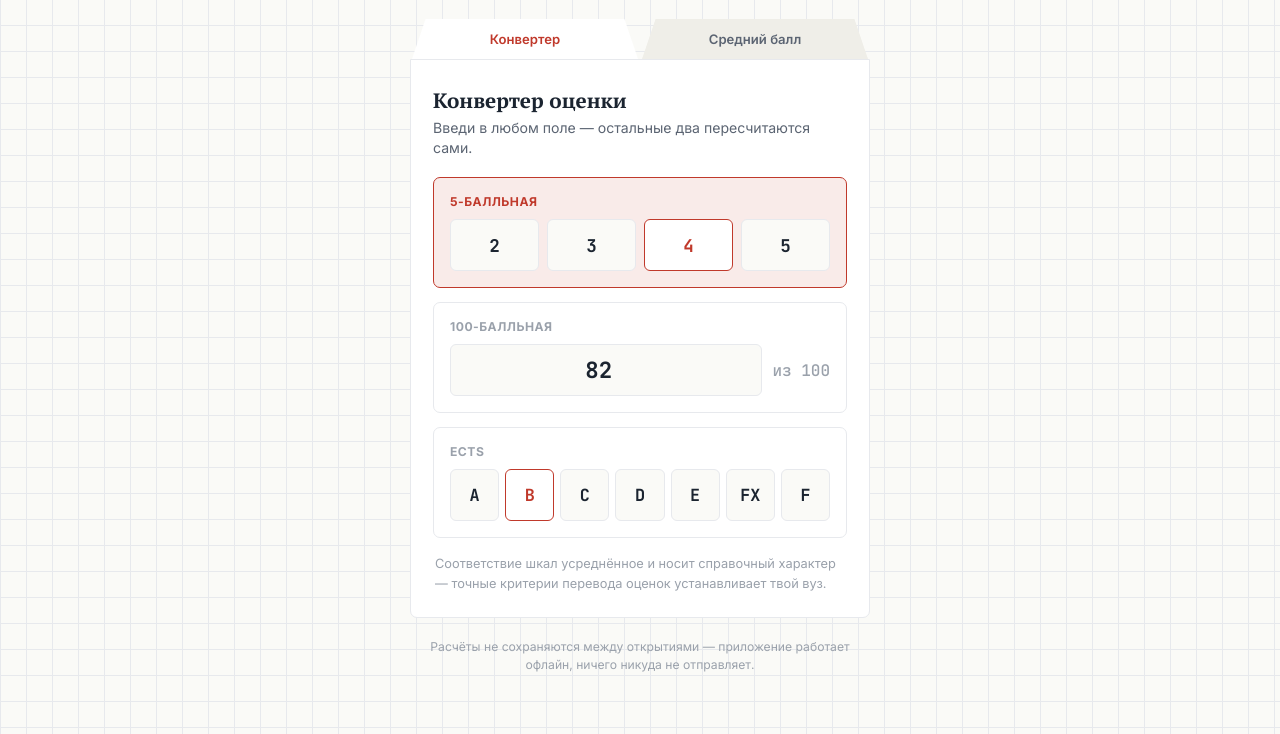
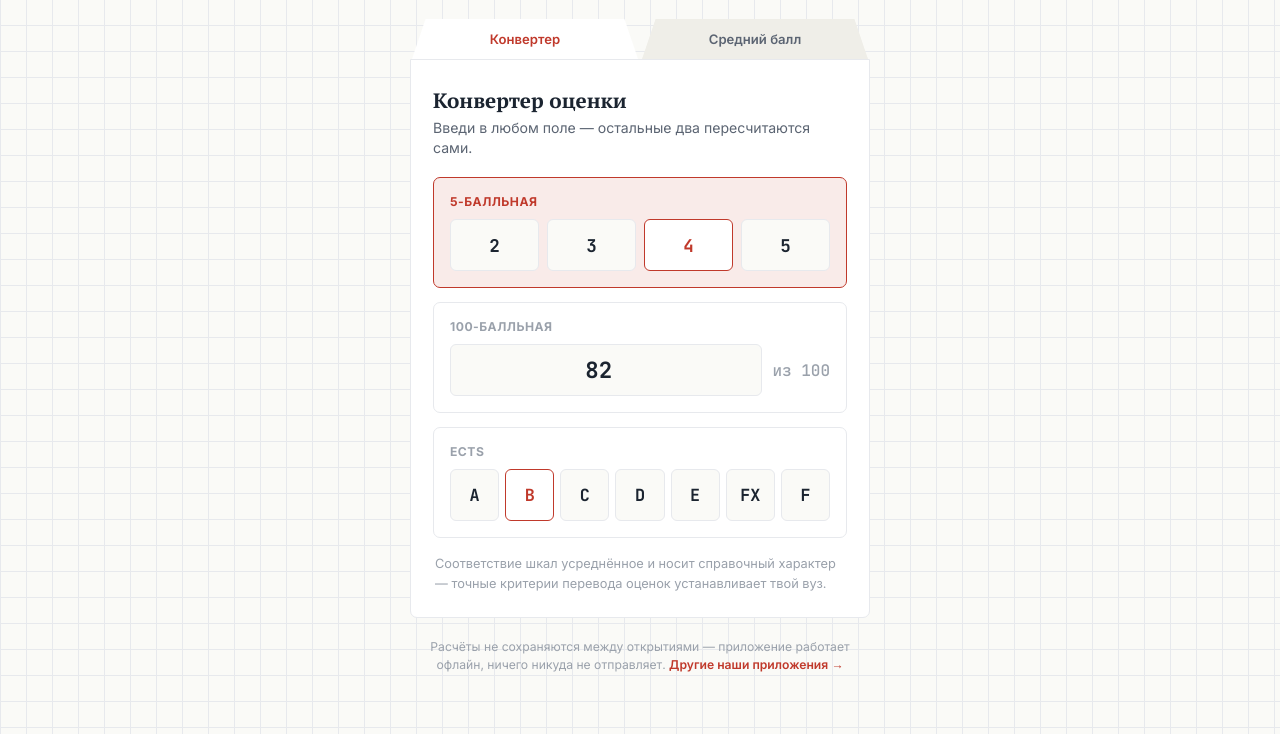
Before and after one commit to avstriyskiy1/shkala, a plain HTML site: page index.html in a window 1280 px wide. Shown: the part 105-839 px from the top of the page. Drawn offline with Linux system fonts and the light colour scheme.

Commit message:
Add files via upload

```diff
--- a/index.html
+++ b/index.html
@@ -212,7 +212,7 @@
 
   </div>
 
-  <footer>Расчёты не сохраняются между открытиями — приложение работает офлайн, ничего никуда не отправляет.</footer>
+  <footer>Расчёты не сохраняются между открытиями — приложение работает офлайн, ничего никуда не отправляет. <a href="https://avstriyskiy1.github.io/" style="color:var(--red);font-weight:600;text-decoration:none;">Другие наши приложения →</a></footer>
 </div>
 
 <script>
```
